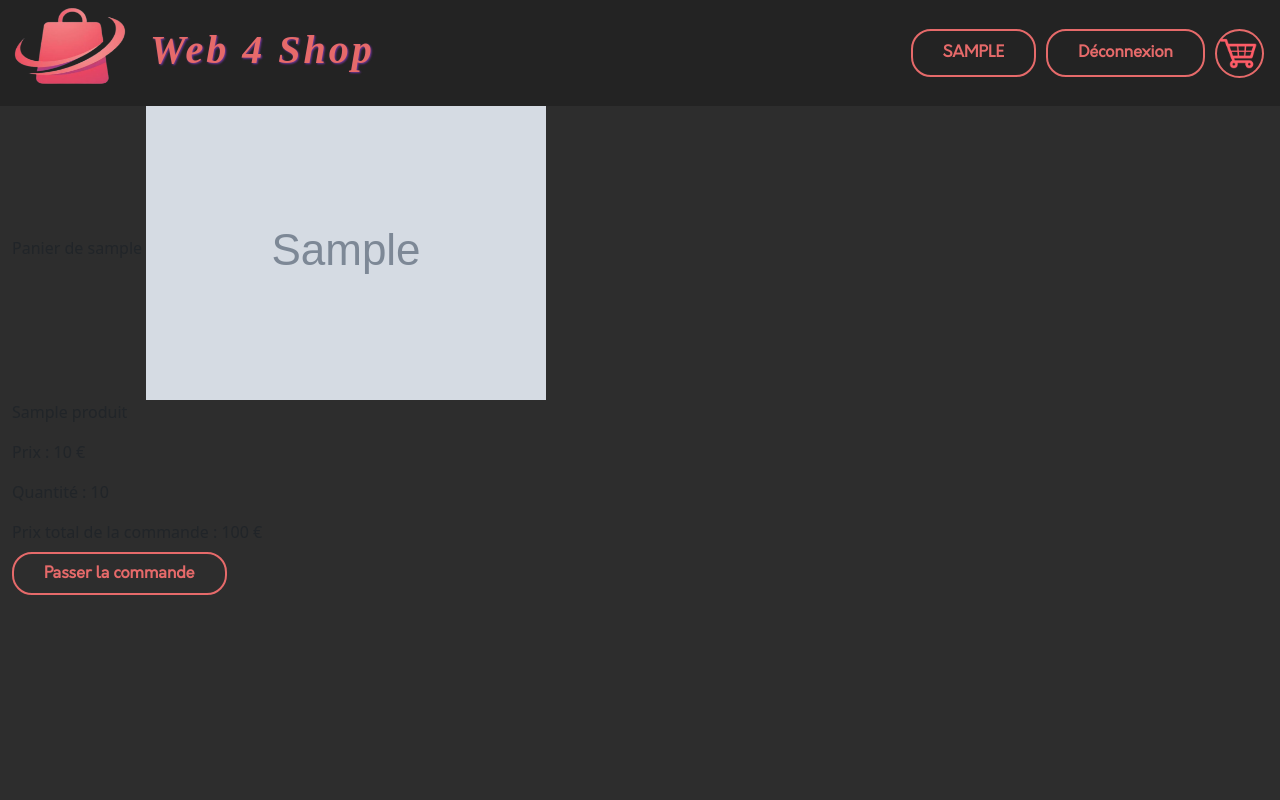
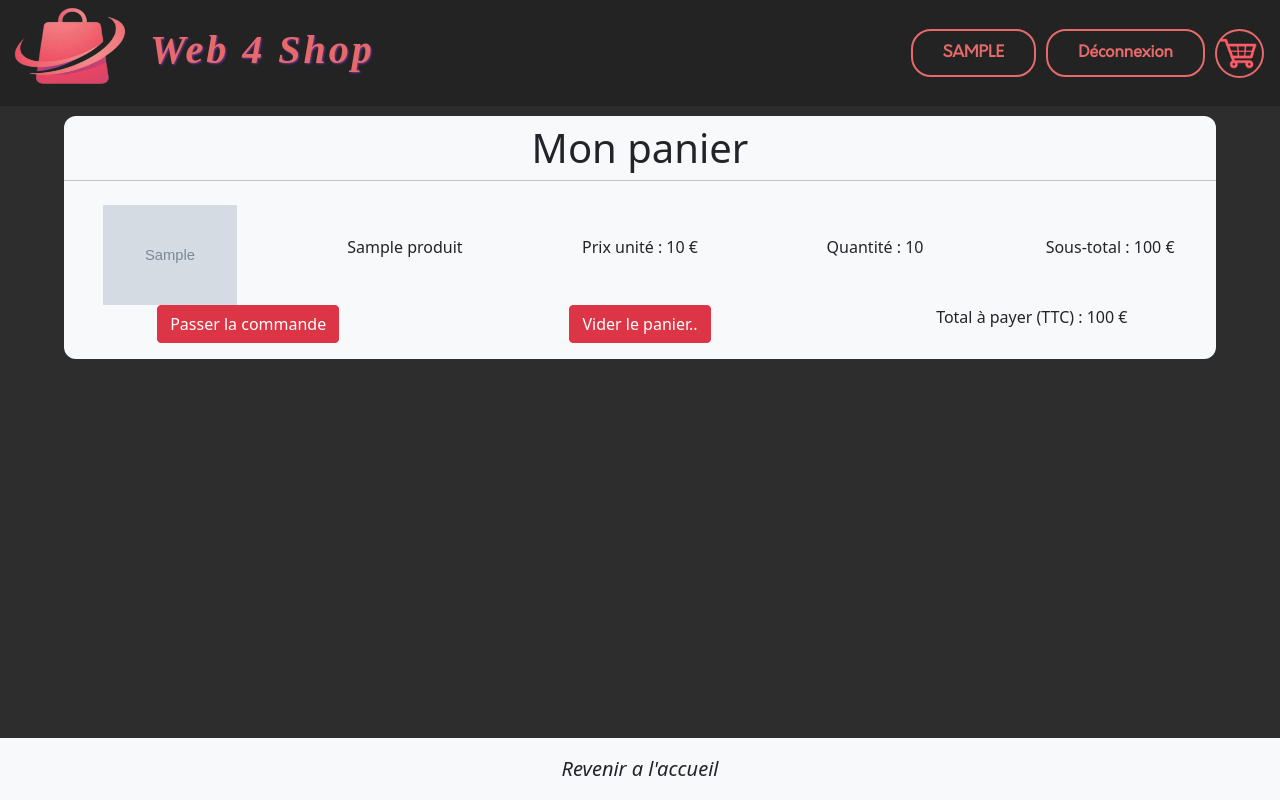
Before and after one commit to clarabeal/site_e_commerce, a PHP site: template Vue/vuePanier.php in a window 1280 px wide. Run offline with PHP 8.4, Linux system fonts and the light colour scheme; the visitor is signed in with stand-in values (Sample User, id 1); the template is opened without the code that fills it: most values are stand-ins (such as "Sample title", 1, 10 or a date in 2020).

Commit message:
Panier + Caractéristiques

```diff
--- a/Controleur/controleurCaracteristiques.php
+++ b/Controleur/controleurCaracteristiques.php
@@ -36,8 +36,8 @@ class ControleurCaracteristiques {
         $this->panier->createOrder($idClient);
     }
 
-    public function ctrlAddProduct($idCommande,$idProduit){
-        return $this->panier->addProduct($idCommande,$idProduit);
+    public function ctrlAddProduct($idCommande,$idProduit,$qteProduit){
+        return $this->panier->addProduct($idCommande,$idProduit,$qteProduit);
     }
 
     public function ctrlGetCustomerId($pseudo){
--- a/Vue/vueMonCompte.php
+++ b/Vue/vueMonCompte.php
@@ -2,7 +2,7 @@
 
 <div class="col-11 bg-light mx-auto mt-3" style="border-radius: 12px;">
   <div class="row align-items-center">
-    <div class="col text-center ms-2">
+    <div class="col text-center">
       <h2>Mes informations du compte</h2>
       <p>Iciiiiiiiiiiiiiiiiiiiiiiiiiiiiiii
       iiiiiiiiiiiiiiiiiiiiiiiiiiiii
--- a/Vue/vuePanier.php
+++ b/Vue/vuePanier.php
@@ -1,32 +1,55 @@
-<?php $this->titre='WEB 4 SHOP : Votre Panier'; ?>
+<?php $this->titre='WEB 4 SHOP : Votre Panier';
 
-<?php
-if($_SESSION['logged']){
-  echo ("Panier de ".$_SESSION["pseudo"]);
-}
-else{
-  echo ('Panier');
-}
+if($_SESSION['logged']):
+  $total=0;?>
+<div class="col-11 bg-light mx-auto mt-3" style="border-radius: 12px;">
+  <div class="row pt-2">
+    <div class="col text-center"><h1>Mon panier</h1></div>
+    <hr/>
+  </div>
+  <?php if(isset($produits)):
+        if(count($produits) > 0):
+        foreach($produits as $produit): ?>
+  <div class="row align-items-center pt-2">
+    <div class="col text-center">
+      <img src="<?= "Contenu/Images/".$produit['image']?>" style="height:100px;width=100px;">
+    </div>
+    <div class="col text-center">
+      <p><?=$produit['name']?></p>
+    </div>
+    <div class="col text-center">
+      <p>Prix unité : <?=$produit['price']; ?> €</p>
+    </div>
+    <div class="col text-center">
+      <p>Quantité : <?=$produit['quantity']; ?></p>
+    </div>
+    <div class="col text-center">
+      <p>Sous-total : <?=$produit['price'] * $produit['quantity']; ?> €</p>
+    </div>
+  </div>
+  <?php
+  $total = $total + $produit['price'] * $produit['quantity'];
+  if(count($produits) > 1) {echo('<hr/>');} ?>
+  <?php endforeach; ?>
+  <div class="row pb-3">
+    <div class="col text-center"><a href="index.php?action=saisirAdresse" class="btn btn-danger">Passer la commande</a></div>
+    <div class="col text-center"><form action="index.php?action=panier" method="POST"><input type="submit"  name="viderPanier" class="btn btn-danger" value="Vider le panier.."></form></div>
+    <div class="col text-center">Total à payer (TTC) : <?=$total?> €</div>
+  </div>
+  <?php else: ?>
+  <div class="row align-items-center py-5">
+    <div class="col text-center">
+      <h3>Le panier est vide...</h3>
+      <a href="index.php" class="text-decoration-none">Commencer à faire mes achats !</a>
+    </div>
+  </div>
+  <?php endif;
+        endif;?>
+</div>
 
-$total=0;
-?>
-
-<?php if(isset($produits)):?>
-<?php foreach($produits as $produit): ?>
-  <img src="<?= "Contenu/Images/".$produit['image']?>">
-  <p><?=$produit['name']?></p></a>
-  <p>Prix : <?=$produit['price']; ?> €</p>
-  <p>Quantité : <?=$produit['quantity']; ?></p>
-
-  <?php
-    $prix=$produit['price'];
-    $quantite=$produit['quantity'];
-    $total=$total + $prix*$quantite;
-  ?>
-
-<?php endforeach ?>
-<?php endif ?>
-
-<p>Prix total de la commande : <?=$total?> €</p>
-
-<a href="index.php?action=saisirAdresse" class="buttn">Passer la commande</a>
+<div class="row bg-light fixed-bottom py-3">
+  <div class="col text-center">
+    <a class="text-decoration-none text-dark fst-italic fs-5" href="index.php">Revenir a l'accueil</a>
+  </div>
+</div>
+<?php endif;?>
```
Also changed, not shown: Controleur/routeur.php (+12 -3 lines), Modele/panier.php (+23 -7 lines), Vue/vueCaracteristiques.php (+29 -9 lines).
